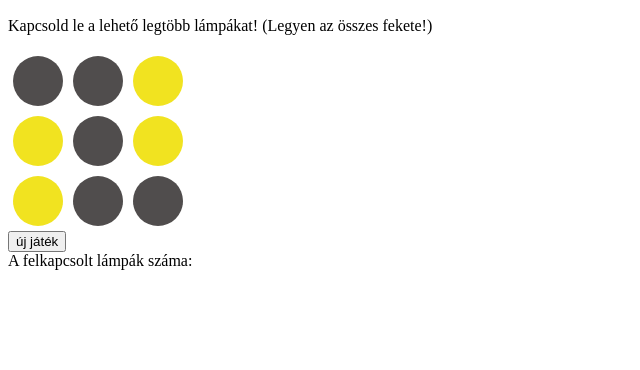
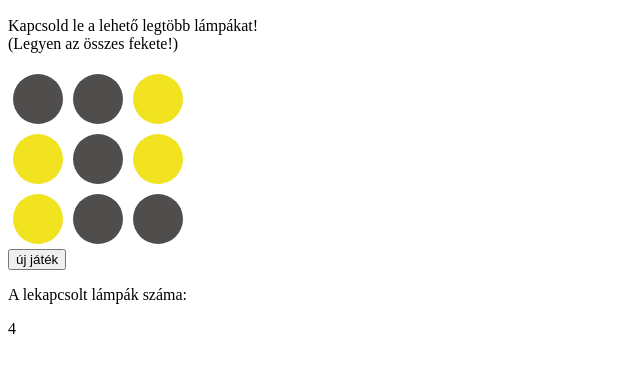
Before and after one commit to nedairisz/LightsOn, a plain HTML site: page index.html in a window 1280 px wide. Shown: the part 50-420 px from the top of the page, without its empty margins (0-640 px from the left). Drawn offline with nearby package versions, Linux system fonts and the light colour scheme.

Commit message:
formázni kéne még!

```diff
--- a/fuggvenyek.js
+++ b/fuggvenyek.js
@@ -69,7 +69,7 @@ export function lampak(){
     const szamlaloElem = $("#szamlalo");
 
     const vilagitoMezok = mezoElemek.filter(".vilagit");
-    szamlaloElem.text("A felkapcsolt lámpák száma: " + vilagitoMezok.length);
+    szamlaloElem.text(vilagitoMezok.length);
 }
 
 export function ujJatek() {
@@ -88,8 +88,8 @@ export function ujJatek() {
 export function szoveg() {
     const title = "<h2>LightsOn</h2>";
     $("#jatekter").before(title);
-    const instructions = "<p>Kapcsold le a lehető legtöbb lámpákat! (Legyen az összes fekete!)</p>";
+    const instructions = "<p>Kapcsold le a lehető legtöbb lámpákat!<br> (Legyen az összes fekete!)</p>";
     $("h2").after(instructions);
-    const szamlaloElem = $("#szamlalo");
-    szamlaloElem.text("A felkapcsolt lámpák száma: ");
+    const szamolo = "<p>A lekapcsolt lámpák száma: <br></p>";
+    $("button").after(szamolo);
 }
```
Also changed, not shown: style.css (+2 -6 lines).
